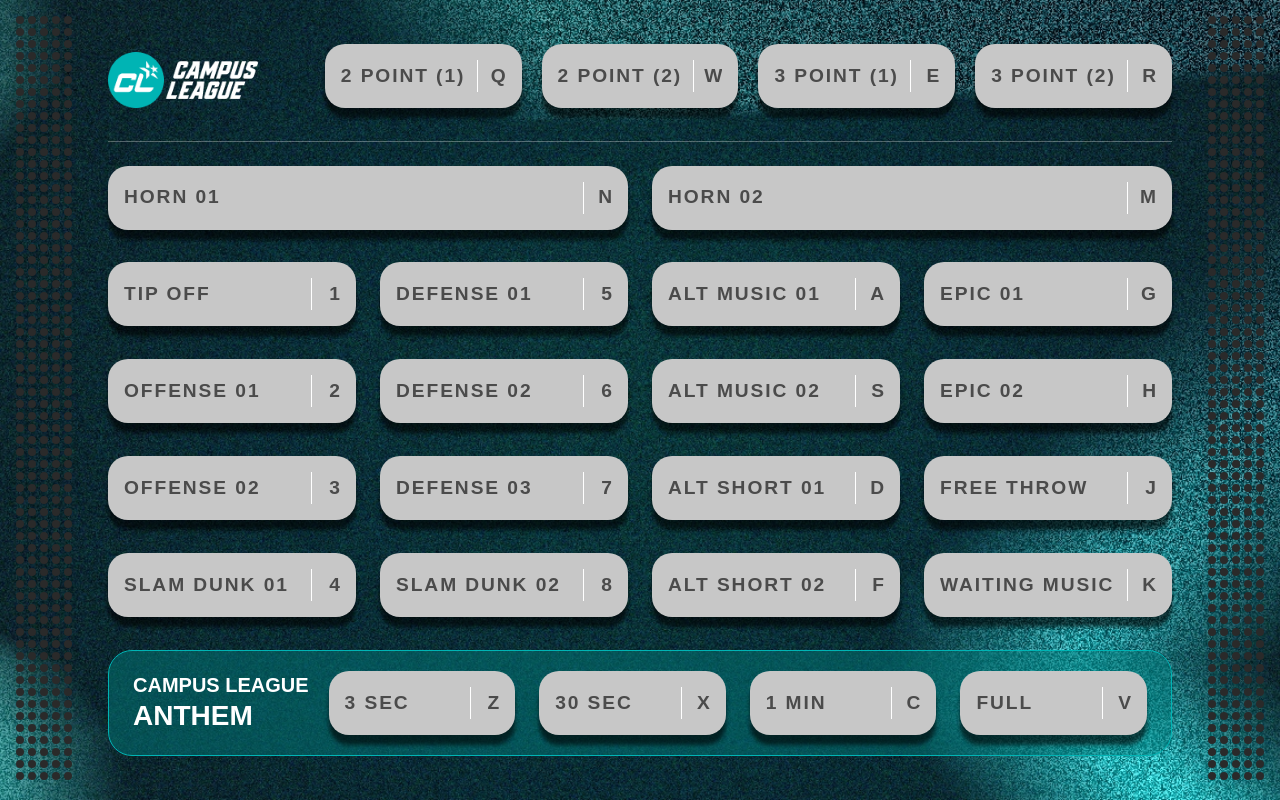
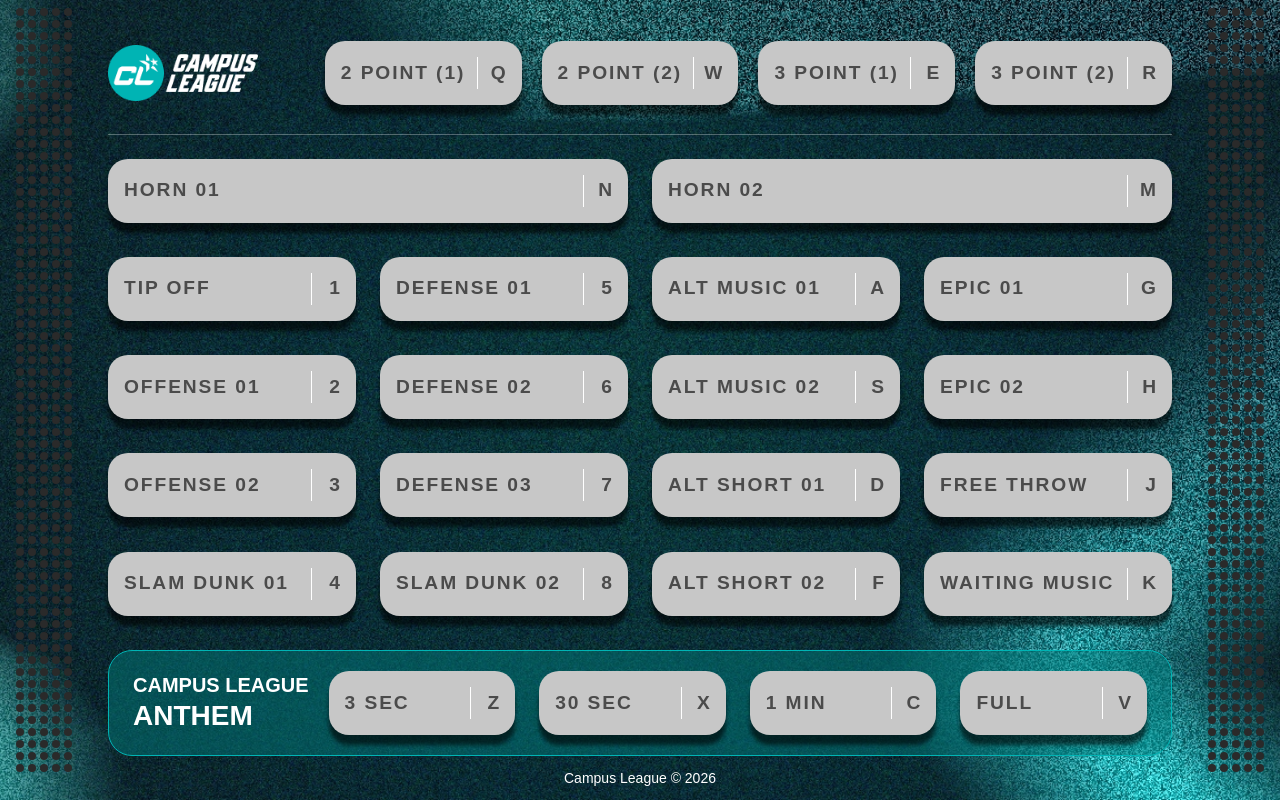
Before and after one commit to ayyubkompit/cl-mixer-audio, a Next.js app: page / in a window 1280 px wide. Built offline with nearby package versions, Linux system fonts and the light colour scheme; no server answers; a web font is replaced by a local one.

Commit message:
refactor: add copyright

```diff
--- a/app/components/AudioMixer.tsx
+++ b/app/components/AudioMixer.tsx
@@ -40,7 +40,7 @@ export default function AudioMixer() {
       />
       {needsPermission && <PermissionDialog onDismiss={dismissPermission} />}
 
-      <div className="flex flex-1 min-h-screen p-4 gap-[36px]">
+      <div className="flex flex-1 min-h-screen p-4 pt-2 gap-[36px]">
 
         {/* Left sidebar */}
         <SidebarAnimation isActive={isPlaying} />
@@ -48,7 +48,7 @@ export default function AudioMixer() {
         {/* Button section */}
         <div className="flex flex-col flex-1 my-[28px] gap-6 justify-center" style={{ gap: GAP }}>
           {/* Header */}
-          <div className="flex-10 grid grid-cols-5 gap-x-5 gap-y-6">
+          <div className="flex-10 grid grid-cols-5 gap-x-5 gap-y-6 items-center">
             <div className="flex items-center">
               <img src="/logo.png" alt="Campus League" className="h-14 object-contain" />
             </div>
@@ -129,6 +129,10 @@ export default function AudioMixer() {
         {/* Right sidebar */}
         <SidebarAnimation isActive={isPlaying} />
       </div>
+
+      <div className="absolute bottom-3 left-0 right-0 text-center text-white text-sm pointer-events-none">
+        Campus League &copy; 2026
+      </div>
     </div>
   );
 }
```
